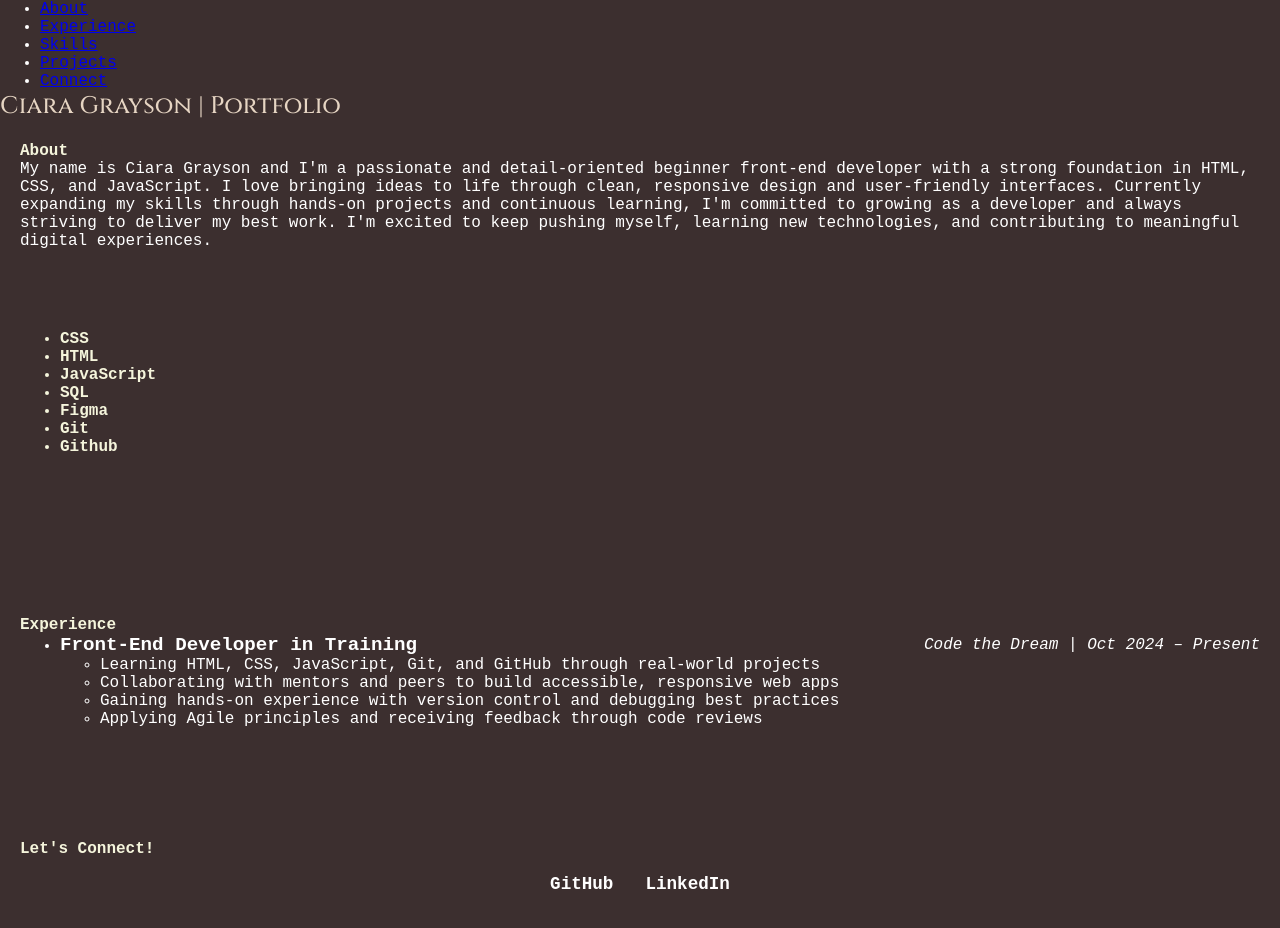
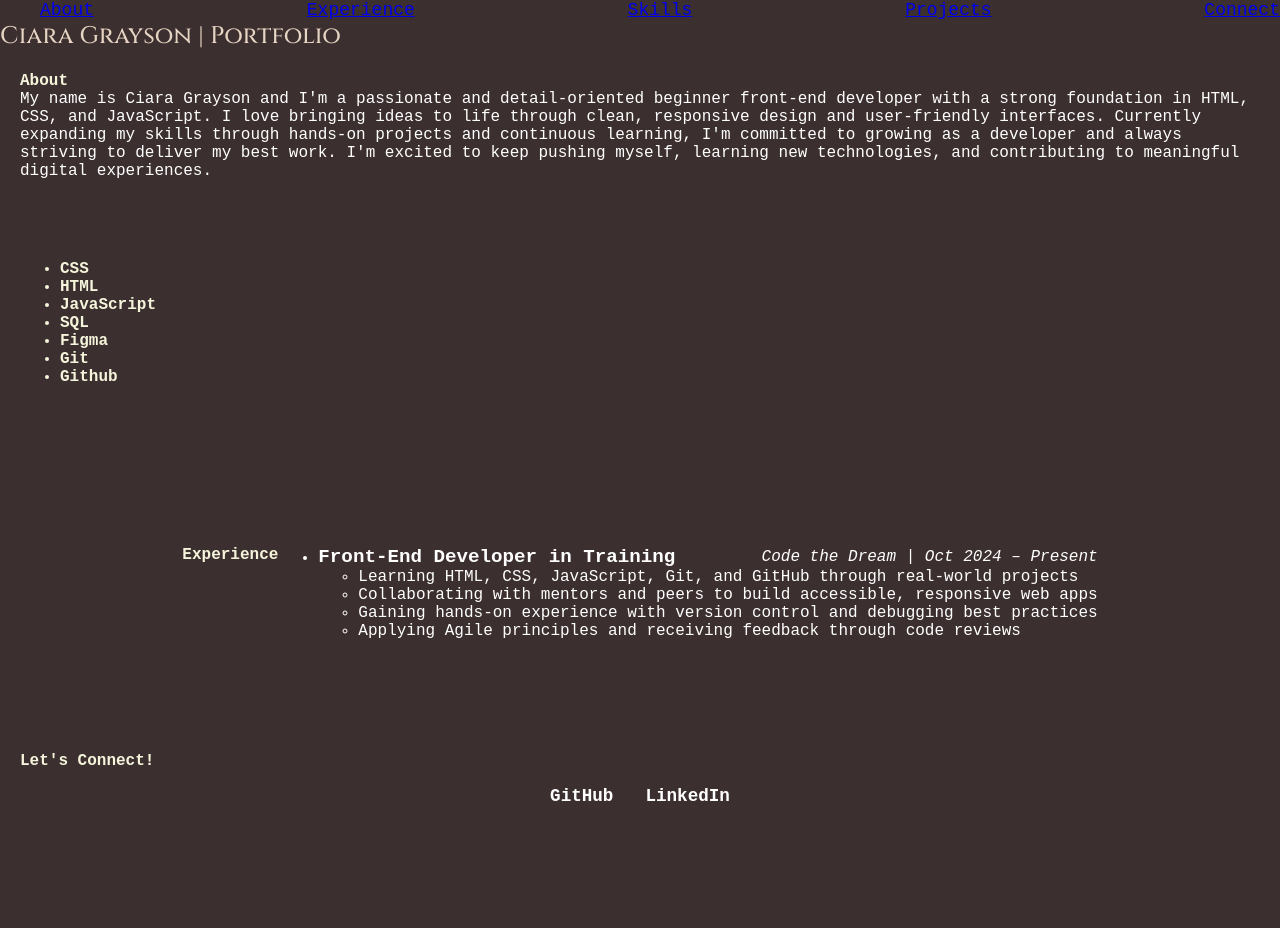
Before and after one commit to ciaragray/ciaragrayson_kepler2025, a plain HTML site: page index.html in a window 1280 px wide. After the commit the page ends 866 px from the top, so only its background shows below. Drawn offline with Linux system fonts and the light colour scheme.

Commit message:
Styled navbar and styled links

```diff
--- a/CSS/index.css
+++ b/CSS/index.css
@@ -7,6 +7,14 @@ body {
   color: white;
   font-family: "Courier New", Courier, monospace;
 }
+.navbar ul {
+  list-style: none;
+  display: flex;
+  justify-content: space-between;
+  font-size: large;
+  border: 10px;
+  font-family: "Courier New", Courier, monospace;
+}
 
 section {
   margin-bottom: 40px;
@@ -14,6 +22,7 @@ section {
 }
 
 #Experience {
+  display: flex;
   justify-content: center;
 }
 
@@ -82,6 +91,7 @@ h2 {
 }
 
 /* Tablet */
+
 @media (max-width: 1024px) and (min-width: 769px) {
   body {
     padding: 1rem;
--- a/index.html
+++ b/index.html
@@ -1,6 +1,8 @@
 <!DOCTYPE html>
 <head>
   <title>Ciara Grayson | Portfolio</title>
+  <meta charset="UTF-8">
+  <meta http-equiv="X-UA-Compatible" content="ie=edge">
   <meta name="viewport" content="width=device-width, initial-scale=1">
   <link rel="stylesheet" href="css/index.css" />
   <link rel="preconnect" href="https://fonts.googleapis.com" />
@@ -11,6 +13,7 @@
   />
 </head>
 <body>
+  <script src="index.js"></script>
   <nav class="navbar">
     <ul>
       <li><a href="#about">About</a></li>
```
